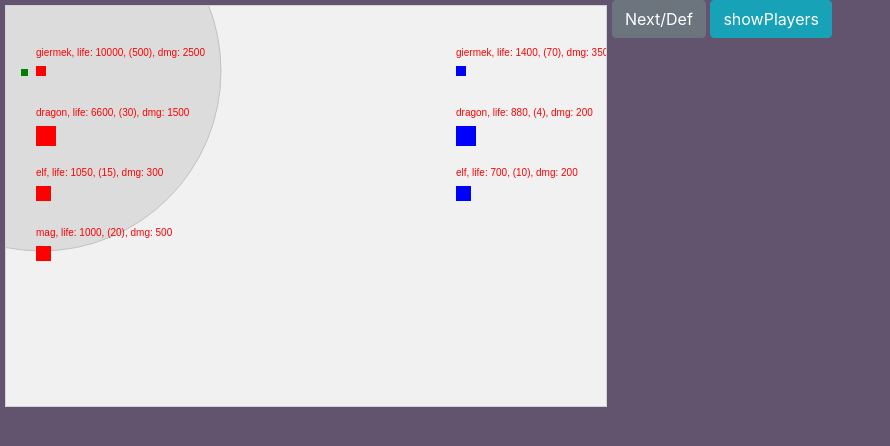
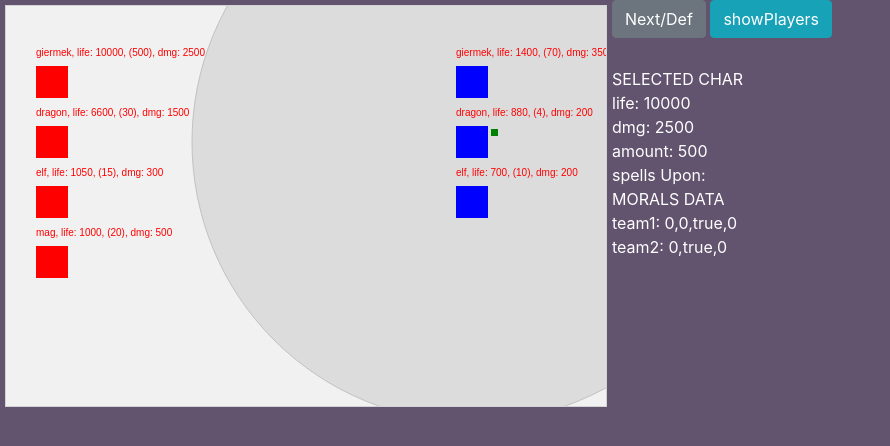
Before and after one commit to tomektomek321/hirko, a website: page index.html in a window 1280 px wide. Shown: the whole page, without its empty margins (0-890 px from the left). Drawn offline with nearby package versions, Linux system fonts and the light colour scheme.

Commit message:
basic morals

```diff
--- a/CharsManager.js
+++ b/CharsManager.js
@@ -8,9 +8,27 @@ var CharsManager = (function() {
 
 	var hoveredChar = null;
 
+	var startGame = false;
+
+	var moralsData = {
+		nowOverride: false,
+		madedIndex: null,
+		bonusTab: [],
+		team1queue: [],
+		team2queue: [],
+		tempTeamIndex: null,
+		tempCharIndex: null
+	}
+
     return {
 
+		getMoralsData() { return moralsData },
+
 		getHoveredChar() { return hoveredChar; },
+
+		getChar(team_, sel) {
+			return chars[team_][sel];
+		},
 
 		getSelectedChar() {
 			return chars[team][char_selected];
@@ -61,19 +79,53 @@ var CharsManager = (function() {
 			let nowSelectedChar = char_selected;
 			let nowSelectedTeam = team;
 
-			char_selected++;
+			if(!startGame) {
+				startGame = true;
+				this.countMorals();
+				if(moralsData.bonusTab.length == 0) {
+					chars_ = chars;
+				}
+			} else {
+				char_selected++;
+			}
 
 			do {
 				if(insur > 30) break;
 				insur++;
 
 				// next is bigger than length
-				if((char_selected > 0) && (char_selected > chars_[team].length - 1)) {
+				if( (moralsData.nowOverride == false) && char_selected > chars_[team].length - 1) {
 					char_selected = 0;
 					team = (team == 1) ? 2 : 1;
+					if(team == 1) {
+						this.countMorals();
+					}
 				}
 
-				if(chars_[team][char_selected].getAmount() == 0) {
+				if(moralsData.nowOverride) {
+					if(moralsData.bonusTab[moralsData.madedIndex]) {
+						let tempNextChar = moralsData.bonusTab[moralsData.madedIndex];
+						team = tempNextChar[0];
+						char_selected = tempNextChar[1];
+						moralsData.madedIndex++;
+
+						if(moralsData.madedIndex > moralsData.bonusTab.length) {
+							moralsData.nowOverride = false;
+						}
+						break;
+					} else {
+						moralsData.nowOverride = false;
+						team = 1;
+						char_selected = 0;
+
+					}
+
+				}
+
+				if(moralsData.bonusTab.filter(i => (i[0] === team && i[1] === char_selected)).length > 0) {
+					char_selected++;
+					continue;
+				}else if(chars_[team][char_selected].getAmount() == 0) {
 					char_selected++;
 					continue;
 				} else {
@@ -95,7 +147,85 @@ var CharsManager = (function() {
 
             } while(!found)
 
-        }
+		},
+
+		countMorals() {
+
+			moralsData.team1queue = [];
+			moralsData.team2queue = [];
+			for(var i=1; i < chars.length; i++) {
+				for(var j=0; j < chars[i].length; j++) {
+					if(i==1) { moralsData.team1queue.push(chars[i][j].getMorals()) }
+					if(i==2) { moralsData.team2queue.push(chars[i][j].getMorals()) }
+				}
+			}
+
+			let t1max = Math.max(...moralsData.team1queue);
+			let t1min = Math.min(...moralsData.team1queue);
+
+			let t2max = Math.max(...moralsData.team2queue);
+			let t2min = Math.min(...moralsData.team2queue);
+
+			let queueBonus = [];
+
+			if(t1max == 0 && t1min == 0 && t2max == 0 && t2min == 0) return;
+
+			let _t = this;
+			moralsData.team1queue = moralsData.team1queue.map(function(val, i) {
+				let x, ret = 0;
+				if(val > 0) {
+					x = getRndInteger(0, 5);
+					_t.getChar(1, i).setMorals(x);
+					if(x < val) {
+						queueBonus.push([1, i]);
+						_t.getChar(1, i).setMoralsBonus(x);
+						ret = true
+					}
+				}
+
+				return ret;
+			});
+
+			moralsData.team2queue = moralsData.team2queue.map(function(val, i) {
+				let x, ret = 0;
+				if(val > 0) {
+					x = getRndInteger(0, 5);
+					_t.getChar(2, i).setMorals(x);
+					if(x < val) {
+						queueBonus.push([2, i]);
+						_t.getChar(2, i).setMoralsBonus(x);
+						ret = true
+					}
+				}
+				return ret;
+			});
+
+			queueBonus = randomizeArray(queueBonus);
+
+			moralsData.bonusTab = [...queueBonus];
+
+			if(moralsData.bonusTab.length == 0) {
+				this.setNoOverride();
+				return;
+			}
+
+			this.setStartOverride();
+		},
+
+		setStartOverride() {
+			moralsData.nowOverride = true;
+			moralsData.madedIndex = 0;
+		},
+
+
+		setNoOverride() {
+			moralsData.nowOverride = false;
+			moralsData.madedIndex = null;
+			moralsData.bonusTab = [];
+			moralsData.antybonusTab = [];
+			moralsData.team1queue = [];
+			moralsData.team2queue = [];
+		}
     }
 
 })();
--- a/InfoBox.js
+++ b/InfoBox.js
@@ -49,8 +49,10 @@ var InfoBox = (function() {
 
             }
 
-
-
+            box.innerHTML +=
+                    "MORALS DATA <br />" +
+                    "team1: " +  (CharsManager.getMoralsData()['team1queue'].toString()) + "<br />" +
+                    "team2: " +  (CharsManager.getMoralsData()['team2queue'].toString()) + "<br />"
 
         }
     }
--- a/View.js
+++ b/View.js
@@ -10,6 +10,7 @@ var View = (function() {
         ctx.fillStyle = color;
         if(posX == null || posY == null) return;
         ctx.fillRect(posX, posY, side, side);
+        //ctx.drawImage(monster, posX, posY);
     }
 
     var _render_charInfo = function(ctx, life, x, y, name, amount, dmg) {
@@ -20,7 +21,7 @@ var View = (function() {
 
     var _renderSelectedCharPosition = function(char, team) {
         var xy = char.getXY();
-		var posX = (team == 1) ? xy['X'] -15 : xy['X'] + 25;
+		var posX = (team == 1) ? xy['X'] -15 : xy['X'] + 35;
         ctx.fillStyle = "green";
         ctx.fillRect(posX, xy['Y'] + 3, 7, 7);
     }
--- a/char.js
+++ b/char.js
@@ -13,6 +13,10 @@ function char(char_, team) {
     this.hover = false;
 
     this.spellsUpon = [];
+
+    this.morals = 0;
+
+    this.moralsBonus = false;
 
     this.setPosition = function(x, y) {
 
@@ -250,4 +254,20 @@ function char(char_, team) {
         let x = this.spellsUpon.filter(sp => sp.name === "regeneration");
         return x[0]['lifePerRound'];
     }
+
+    this.getMorals = function() {
+        return this.morals;
+    }
+
+    this.setMorals = function(morals) {
+        this.morals = morals
+    }
+
+    this.getMoralsBonus = function() {
+        return this.moralsBonus;
+    }
+
+    this.setMoralsBonus = function(moralsBonus_) {
+        this.moralsBonus = moralsBonus_
+    }
 }
--- a/char_data.js
+++ b/char_data.js
@@ -7,7 +7,7 @@ function giermek(amount) {
     this.life = 20;
     this.lifeOfLast = 20;
     this.moveArea = 180;
-    this.side = 10;
+    this.side = 32;
     this.demage = 5;
     this.throw = false;
     this.amount = amount;
@@ -21,7 +21,7 @@ function dragon(amount) {
     this.life = 220;
     this.lifeOfLast = 220;
     this.moveArea = 280;
-    this.side = 20;
+    this.side = 32;
     this.demage = 50;
     this.throw = false;
     this.amount = amount;
@@ -35,7 +35,7 @@ function elf(amount) {
     this.life = 70;
     this.lifeOfLast = 70;
     this.moveArea = 140;
-    this.side = 15;
+    this.side = 32;
     this.demage = 20;
     this.throw = true;
     this.throwRange = 200;
@@ -52,7 +52,7 @@ function mag(amount) {
     this.life = 50;
     this.lifeOfLast = 50;
     this.moveArea = 400;
-    this.side = 15;
+    this.side = 32;
     this.demage = 25;
     this.throw = false;
     this.amount = amount;
--- a/index.html
+++ b/index.html
@@ -31,13 +31,45 @@
 
 <body>
 
+	<div id="defDIV">
+		<button type="button" class="btn btn-secondary"  onclick="gameListener.next_character()">Next/Def</button>
+		<button type="button" class="btn btn-info" onclick="showPlayers();">showPlayers</button>
+	</div>
+
+	<div class="btn-group btn-group-lg" id="spellsBtns">
+
+	</div>
+	<div id="char_info"></div>
+	<div id="tes" class="tes" >
+
+		<div class="ite1" id="ite1"></div>
+
+	</div>
+
 <script>
 
 	function getRndInteger(min, max) {
 	  	return Math.floor(Math.random() * (max - min)) + min;
 	}
 
+	function randomizeArray(array) {
+		var currentIndex = array.length, temporaryValue, randomIndex;
+
+		while (0 !== currentIndex) {
+
+			randomIndex = Math.floor(Math.random() * currentIndex);
+			currentIndex -= 1;
+
+			temporaryValue = array[currentIndex];
+			array[currentIndex] = array[randomIndex];
+			array[randomIndex] = temporaryValue;
+		}
+
+		return array;
+	}
+
 	var chars= [[],[],[]];
+	var monster;
 
 
 	function startGame() {
@@ -70,7 +102,11 @@
 	        this.canvas.setAttribute("id", "myCanvas"),
 	        this.context = this.canvas.getContext("2d");
 	        document.body.insertBefore(this.canvas, document.body.childNodes[0]);
-	        this.frameNo = 0;
+			this.frameNo = 0;
+
+			monster = new Image();
+			monster.src = 'ziom1.png';
+
 	        ctx = this.canvas.getContext("2d");
 	        setStartCharPosition();
 	        updateGameArea();
@@ -101,9 +137,12 @@
 			for(var j=0; j < chars[i].length; j++) {
 
 	    		chars[i][j].setPosition(x_start_team[i], y_distance);
+	    		chars[i][j].setMorals(Math.floor(Math.random() * (5 - (-5) + 1) + (-5)));
 	    		y_distance+= 60;
 	    	}
 		}
+
+		CharsManager.selectChar();
 
 		InfoBox.setSelectedChar(chars[1][0]);
 	}
@@ -194,17 +233,10 @@
 </script>
 
 
-<div id="defDIV">
-	<button type="button" class="btn btn-secondary"  onclick="gameListener.next_character()">Next/Def</button>
-	<button type="button" class="btn btn-info" onclick="showPlayers();">showPlayers</button>
-</div>
-
-<div class="btn-group btn-group-lg" id="spellsBtns">
-
-</div>
-<div id="char_info"></div>
 
 </body>
 
+<!-- <script src='testFunctions.js'></script>
+<script src='test1.js'></script> -->
 
 </html>
```
Also changed, not shown: ziom1.png (added).
